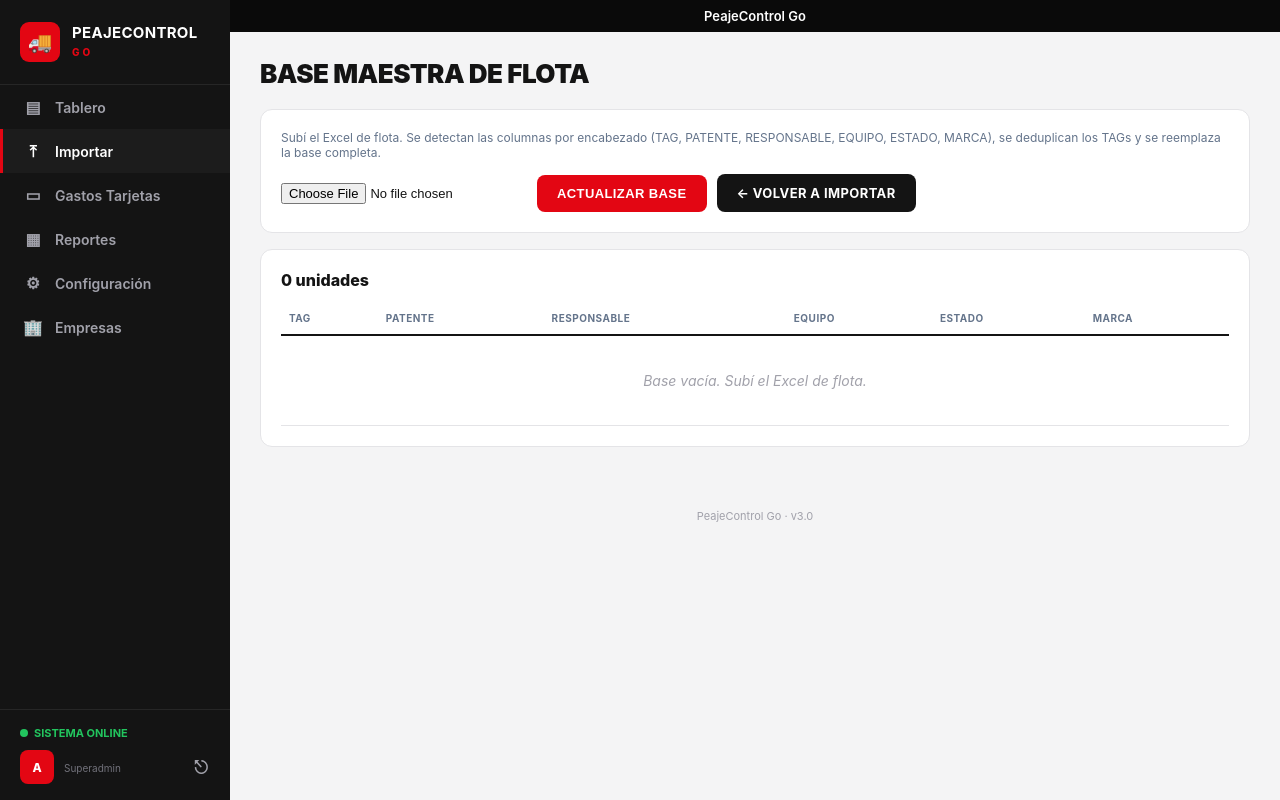
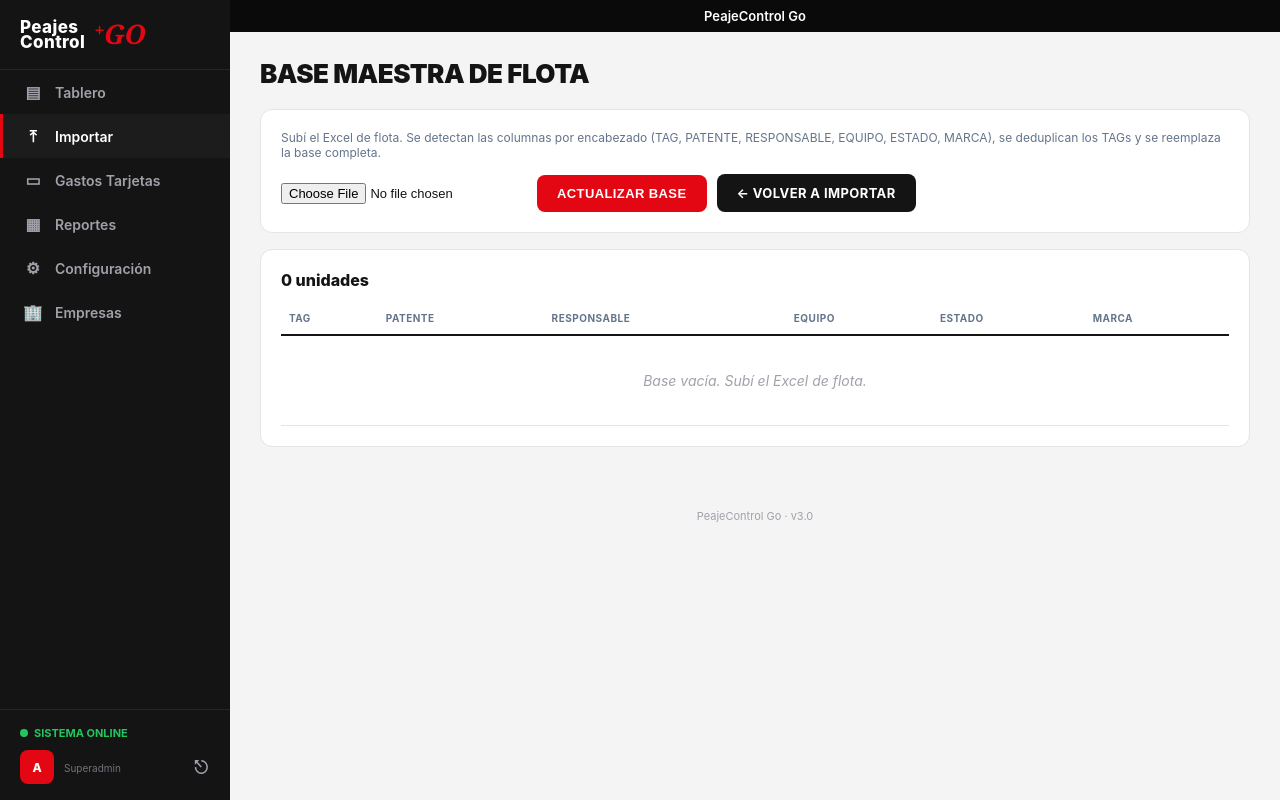
Before and after one commit to Matiasfernandez83/tags-furlong, a Flask app: page /flota in a window 1280 px wide. Run offline with Flask 3, Linux system fonts and the light colour scheme; the visitor is signed in with stand-in values (Sample User, id 1); data that the repository does not hold is empty; parts of the project's set-up code (start-up, migrations or seed data) failed here and were passed over; some libraries are stand-ins or nearby versions.

Commit message:
Logo: wordmark Peajes/Control + GO
Reemplaza el lettering anterior por el wordmark pedido: 'Peajes' sobre 'Control'
y al lado '+GO' en rojo, italico y serif (con el + elevado) como elemento distintivo.
Aplicado en el sidebar (base.html) y en el login (login.html).

```diff
--- a/templates/base.html
+++ b/templates/base.html
@@ -15,11 +15,14 @@ body{font-family:-apple-system,'Segoe UI',Roboto,Arial,sans-serif;background:var
 /* ===== SIDEBAR (desktop) ===== */
 aside{width:230px;background:var(--negro);color:#fff;flex-shrink:0;display:flex;flex-direction:column;
   position:sticky;top:0;height:100vh}
-aside .marca{padding:22px 20px;display:flex;align-items:center;gap:12px;border-bottom:1px solid #262626}
-aside .logo{width:40px;height:40px;background:var(--rojo);border-radius:9px;display:flex;
-  align-items:center;justify-content:center;font-size:20px}
-aside .marca b{font-size:15px;letter-spacing:.3px;display:block;line-height:1.1}
-aside .marca span{font-size:10px;color:var(--rojo);font-weight:800;letter-spacing:3px}
+aside .marca{padding:20px;display:flex;align-items:center;border-bottom:1px solid #262626}
+aside .wm{display:flex;align-items:center;gap:9px}
+aside .wm-stack{display:flex;flex-direction:column;line-height:.86;font-weight:800;
+  color:#fff;letter-spacing:.4px}
+aside .wm-stack div{font-size:17px}
+aside .wm-go{font-family:Georgia,'Times New Roman',serif;font-size:27px;font-weight:900;
+  font-style:italic;color:var(--rojo);letter-spacing:-1px;line-height:.9}
+aside .wm-go b{font-size:19px;font-weight:900;vertical-align:top;font-style:normal}
 aside .grupo{padding:16px 20px 6px;font-size:10px;color:#71717a;font-weight:800;letter-spacing:1.5px}
 aside a.item{display:flex;align-items:center;gap:12px;padding:12px 20px;color:#a1a1aa;
   text-decoration:none;font-weight:600;font-size:14px;border-left:3px solid transparent}
@@ -146,8 +149,10 @@ hr{border:0;border-top:1px solid var(--borde);margin:14px 0}
 <body>
 <aside>
   <div class="marca">
-    <div class="logo">🚚</div>
-    <div><b>PEAJECONTROL</b><span>GO</span></div>
+    <div class="wm">
+      <div class="wm-stack"><div>Peajes</div><div>Control</div></div>
+      <div class="wm-go"><b>+</b>GO</div>
+    </div>
   </div>
   <div class="nav-links">
     <a class="item {{ 'act' if request.path=='/' }}" href="/"><span class="ic">▤</span><span class="txt">Tablero</span></a>
```
Also changed, not shown: templates/login.html (+10 -5 lines).
